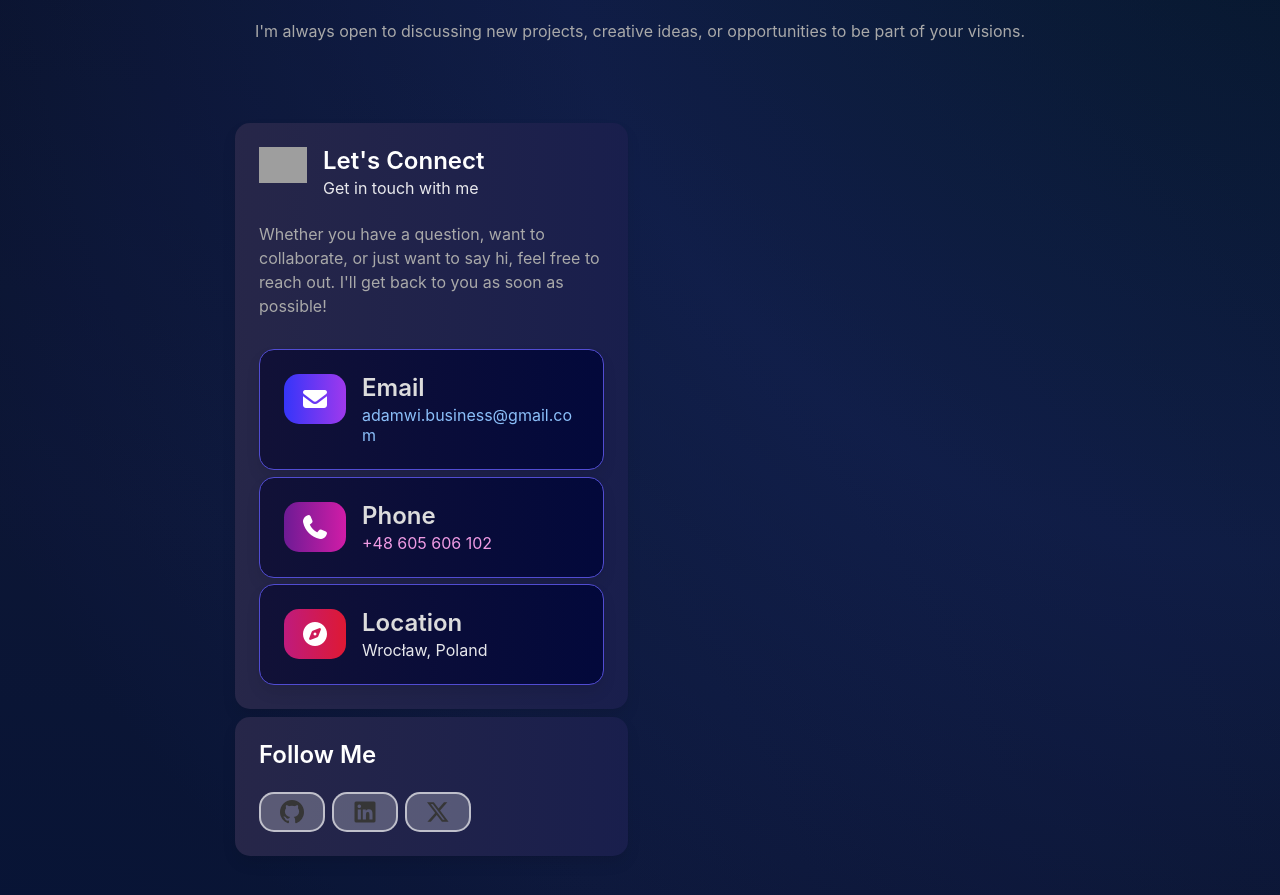
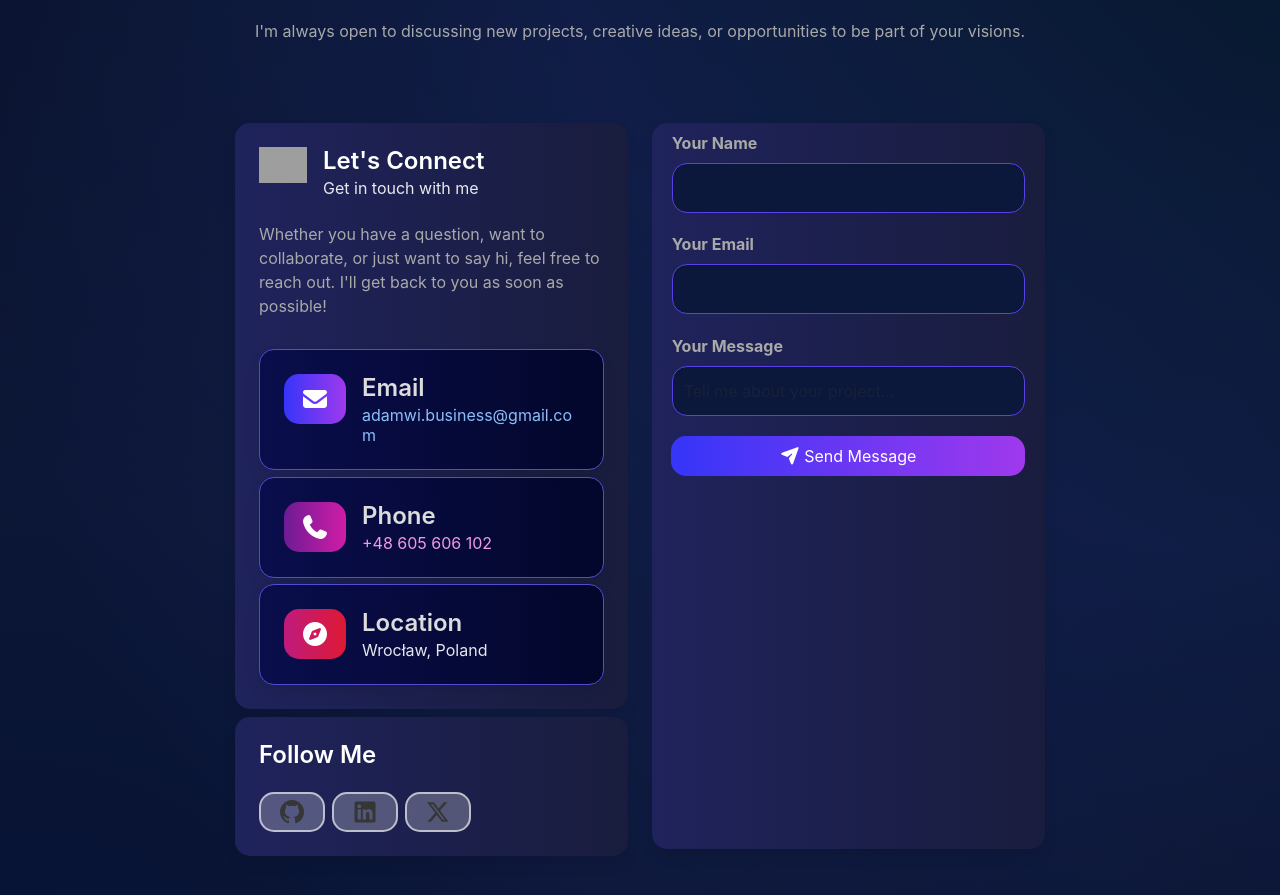
Before and after one commit to V3lu/Personal-Brand, an Angular app: page / in a window 1280 px wide. Shown: the part 4760-5655 px from the top of the page. Built offline with nearby package versions, Linux system fonts and the light colour scheme; grey boxes are pictures that could not be loaded.

Commit message:
8481142025

```diff
--- a/src/app/contact/contact.component.css
+++ b/src/app/contact/contact.component.css
@@ -53,7 +53,7 @@
 }
 
 .card{
-  background-image: linear-gradient(to left, rgba(0, 6, 57, 0.903), rgba(15, 15, 53, 0.903));
+  background-image: linear-gradient(to left, rgba(0, 4, 40, 0.903), rgba(7, 11, 74, 0.903));
   color: darkgray;
   -moz-border-radius: 15px;
   -webkit-border-radius: 15px;
@@ -148,3 +148,53 @@
   border: 1px solid rgb(188, 39, 81);
 
 }
+
+input{
+  width: 90%;
+  height: 50px;
+  margin-left: 5%;
+  color: white;
+  border-radius: 15px;
+  border: 1px solid rgb(87, 65, 231);
+  background-color: rgb(11, 24, 59);
+  transition: 0.3s ease;
+  word-wrap: break-word;
+}
+
+input:hover{
+  border: 1px solid lightskyblue;
+  transition: 0.3s ease;
+}
+
+label{
+  margin-left: 5%;
+  color: darkgray;
+  padding-top: 2%;
+}
+
+#forms{
+  height: 98%;
+}
+
+#submit{
+  margin-left: 5%;
+  margin-top: 2%;
+  background-image: linear-gradient(to right, rgba(50, 50, 249, 0.986), rgb(159, 57, 237));
+  border: 0px solid black;
+  transition: 0.3s ease;
+}
+
+#submit:hover{
+  transition: 0.3s ease;
+    box-shadow:
+    0 0 1px 2px #5f6dffb5,
+    0 0 3px 5px rgba(53, 89, 249, 0.303),
+    0 0 7px 10px rgba(64, 117, 242, 0.351);
+  transform: scaleX(1.02) scaleY(1.02);
+
+}
+
+#submit:hover > i{
+  transition: 0.3s ease;
+
+}
--- a/src/app/contact/contact.component.html
+++ b/src/app/contact/contact.component.html
@@ -91,7 +91,33 @@
             </div>
           </div>
           <div class="column">
+            <div class="card" id="forms">
+              <div class="field" id="formTOP">
+                <label class="label">Your Name</label>
+                <div class="control">
+                  <input class="input" type="text" placeholder="" [value]="nameSignal()" (keyup)="assignName($event)">
+                </div>
+              </div>
 
+              <div class="field">
+                <label class="label">Your Email</label>
+                <div class="control">
+                  <input class="input" type="text" placeholder="" [value]="mailSignal()" (keyup)="assignMail($event)">
+                </div>
+              </div>
+
+              <div class="field">
+                <label class="label">Your Message</label>
+                <div class="control">
+                  <input class="input" type="email" placeholder="Tell me about your project..."[value]="messageSignal()" (keyup)="assignMessage($event)">
+                </div>
+              </div>
+
+              <div class="control" style="width: 95%;">
+                <button class="button" style="width: 95%;" id="submit"><span style="color: white;"><i class="fa-solid fa-paper-plane" id="ppicon"></i> Send Message</span></button>
+              </div>
+
+            </div>
           </div>
         </div>
       </div>
--- a/src/app/contact/contact.component.ts
+++ b/src/app/contact/contact.component.ts
@@ -1,4 +1,4 @@
-import { Component } from '@angular/core';
+import { Component, signal } from '@angular/core';
 
 @Component({
   selector: 'app-contact',
@@ -8,6 +8,9 @@ import { Component } from '@angular/core';
 })
 export class ContactComponent {
 
+    nameSignal = signal('')
+    mailSignal = signal('')
+    messageSignal = signal('')
 
     RedirectToGH(){
         window.open("https://github.com/V3lu", "_blank")
@@ -20,4 +23,21 @@ export class ContactComponent {
     RedirectToX(){
         window.open('https://x.com/_AdamWi', '_blank');
     }
+
+    assignName(event : Event){
+        const value = (event.target as HTMLInputElement).value;
+        this.nameSignal.set(value);
+    }
+    assignMail(event : Event){
+        const value = (event.target as HTMLInputElement).value;
+        this.mailSignal.set(value);
+    }
+    assignMessage(event : Event){
+        const value = (event.target as HTMLInputElement).value;
+        this.messageSignal.set(value);
+    }
+
+    Submit(){
+
+    }
 }
```
